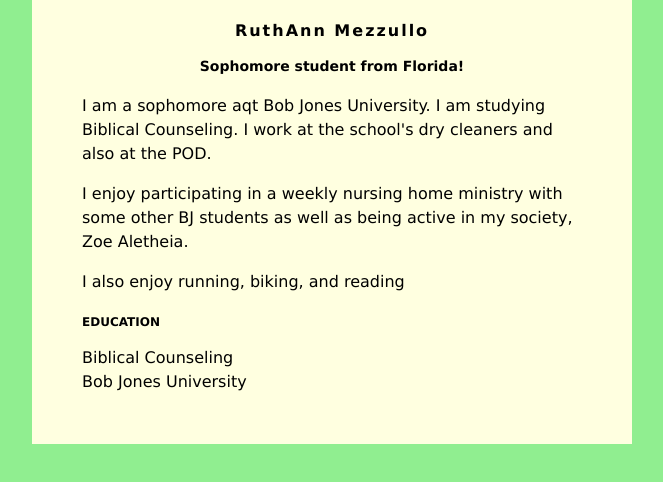
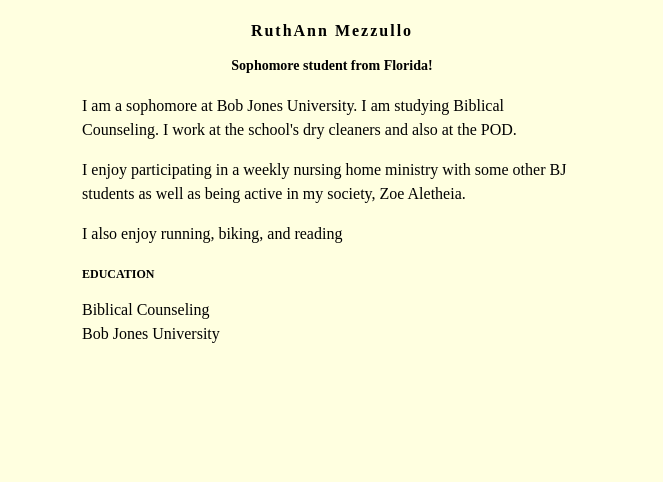
Before and after one commit to rmezzullo/rmezzullo.github.io, a plain HTML site: page index.html in a window 1280 px wide. Shown: the whole page, without its empty margins (308-971 px from the left). Drawn offline with Linux system fonts and the light colour scheme.

Commit message:
Update index.html

```diff
--- a/index.html
+++ b/index.html
@@ -2,11 +2,11 @@
 <head>
 <style>
 body {
-    background: lightgreen;
-    font-family: Verdana;
+    background: lightyellow;
+    font-family: Times New Roman;
 }
 #content {
-    background: lightyellow;
+    background: ;
     min-width: 200px;
     max-width: 500px;
     padding: 50px;
@@ -33,7 +33,7 @@ h3 {
         <h1>RuthAnn Mezzullo</h1>
         <h2>Sophomore student from Florida! </h2>
 
-         <p>I am a sophomore aqt Bob Jones University.  I am studying Biblical Counseling.  I work at the school's dry cleaners and also at the POD.</p>
+         <p>I am a sophomore at Bob Jones University.  I am studying Biblical Counseling.  I work at the school's dry cleaners and also at the POD.</p>
          <p>
             I enjoy participating in a weekly nursing home ministry with some other BJ students as well as being active in my society, Zoe Aletheia.
          </p>
```
